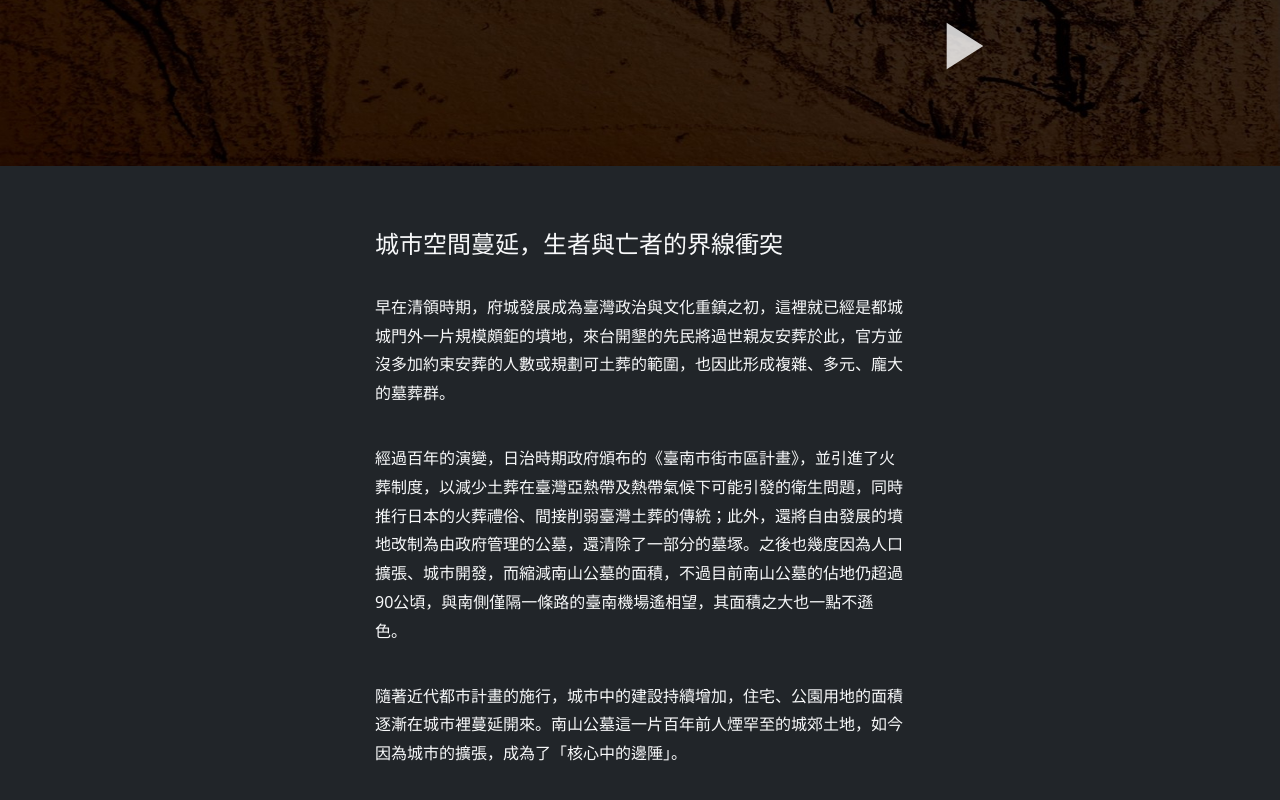
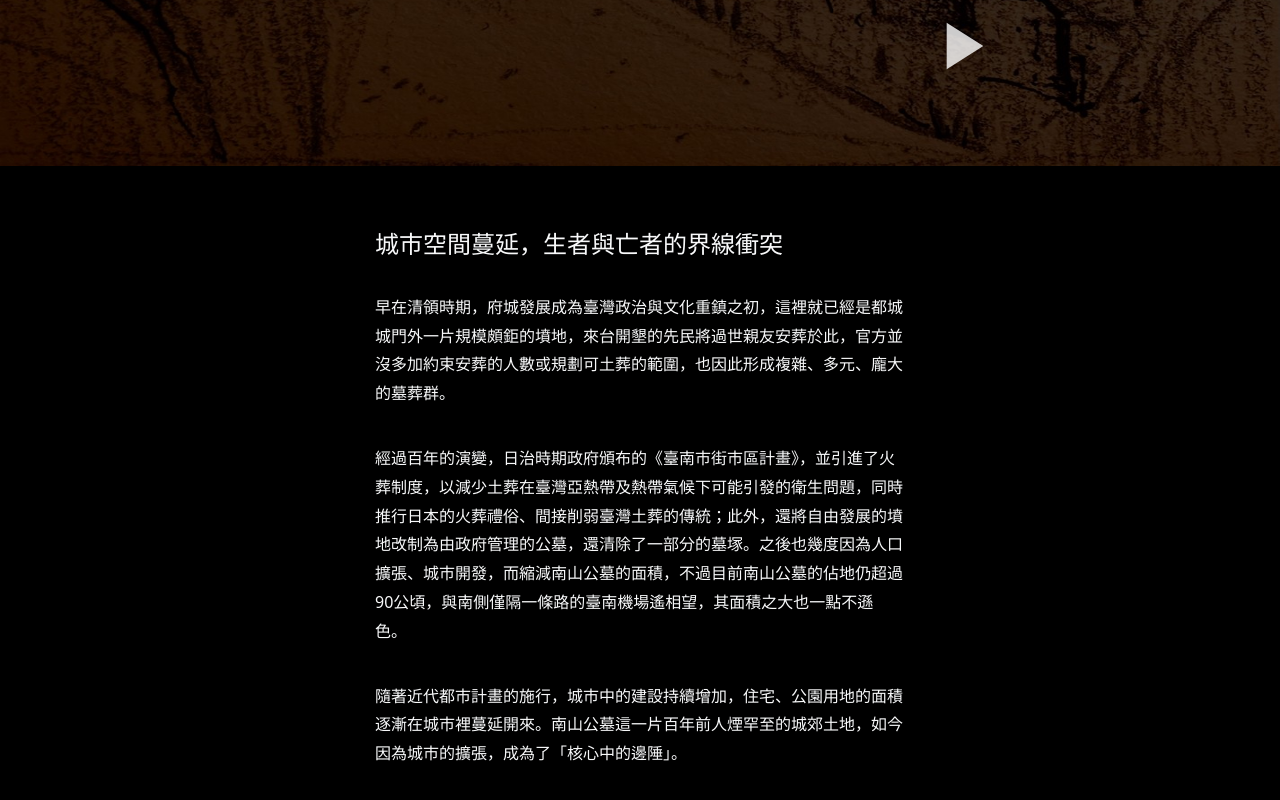
Before and after one commit to alan000322/cemetery_story, a plain HTML site: page index.html in a window 1280 px wide. Shown: the part 634-1434 px from the top of the page. Drawn offline with nearby package versions, Linux system fonts and the light colour scheme.

Commit message:
Update index.html

```diff
--- a/index.html
+++ b/index.html
@@ -602,7 +602,7 @@
 
 
     <div class="others">
-        <div class="bg-dark text-light">
+        <div class="bg-black text-light">
             <div class="container">
                 <div class="row p-3 pt-5 d-flex justify-content-center">
                     <div class="col-md-6">
```
